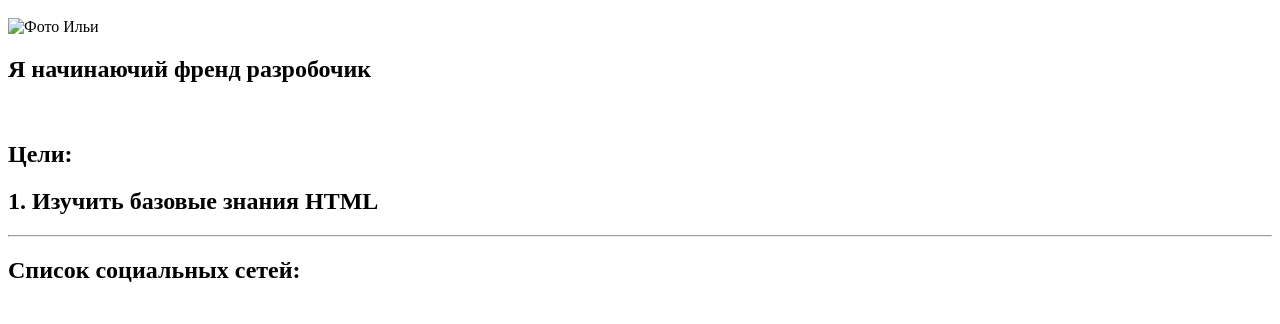
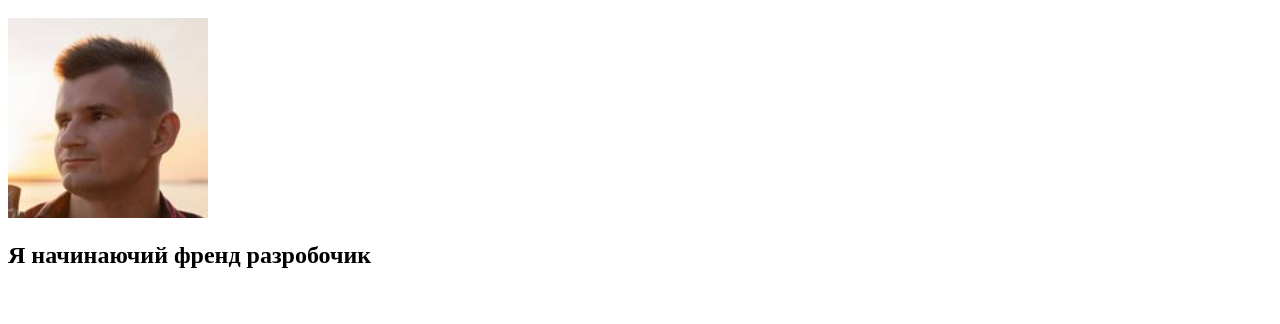
Before and after one commit to keshakrut/resume, a plain HTML site: page index.html in a window 1280 px wide. Shown: the part 120-444 px from the top of the page. Drawn offline with Linux system fonts and the light colour scheme.

Commit message:
Update index.html

```diff
--- a/index.html
+++ b/index.html
@@ -9,7 +9,7 @@
 
     <h1>Praktika</h1>
     <h1>Ильюха</h1>
-    <img src="Foto/Лицо.jpg"
+    <img src="Лицо.jpg"
     Width="200"
     alt="Фото Ильи">
     <h2>Я начинаючий френд разробочик</h2>
```
